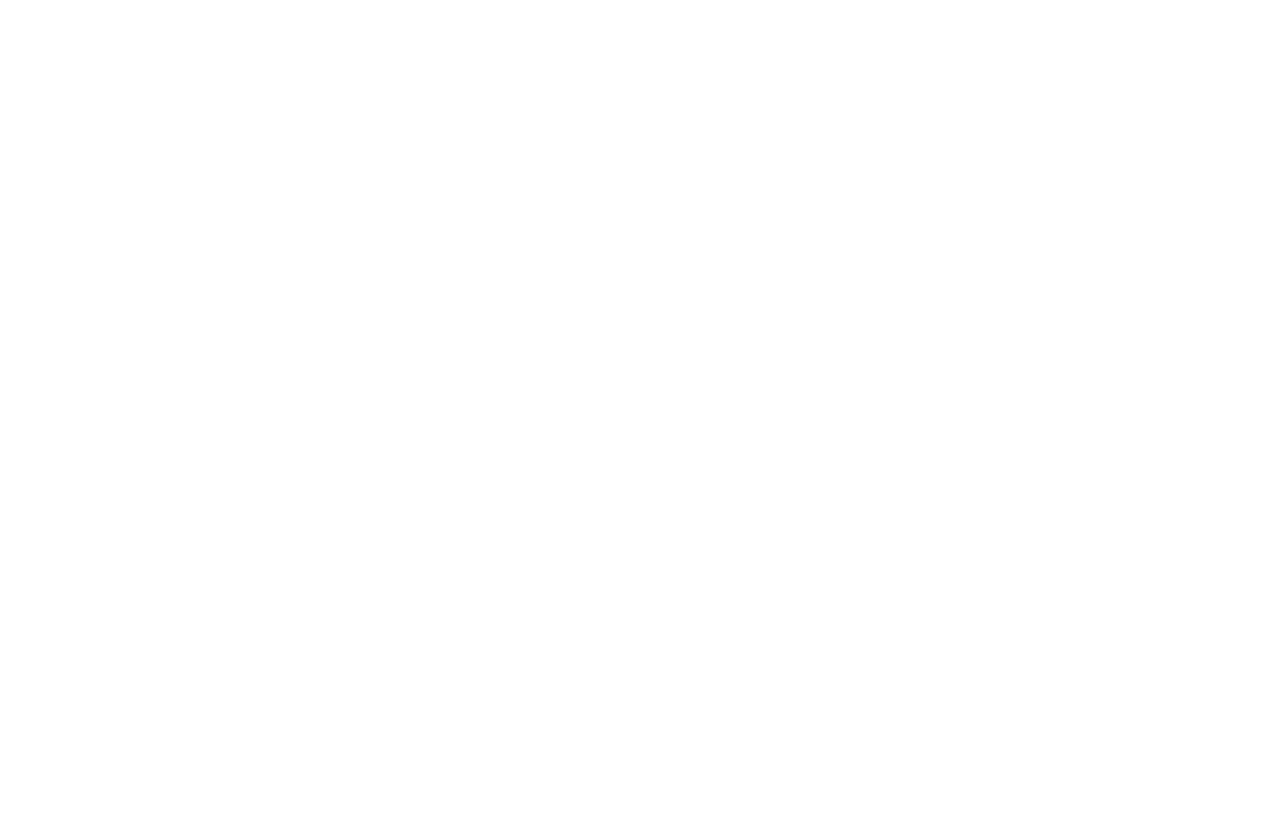
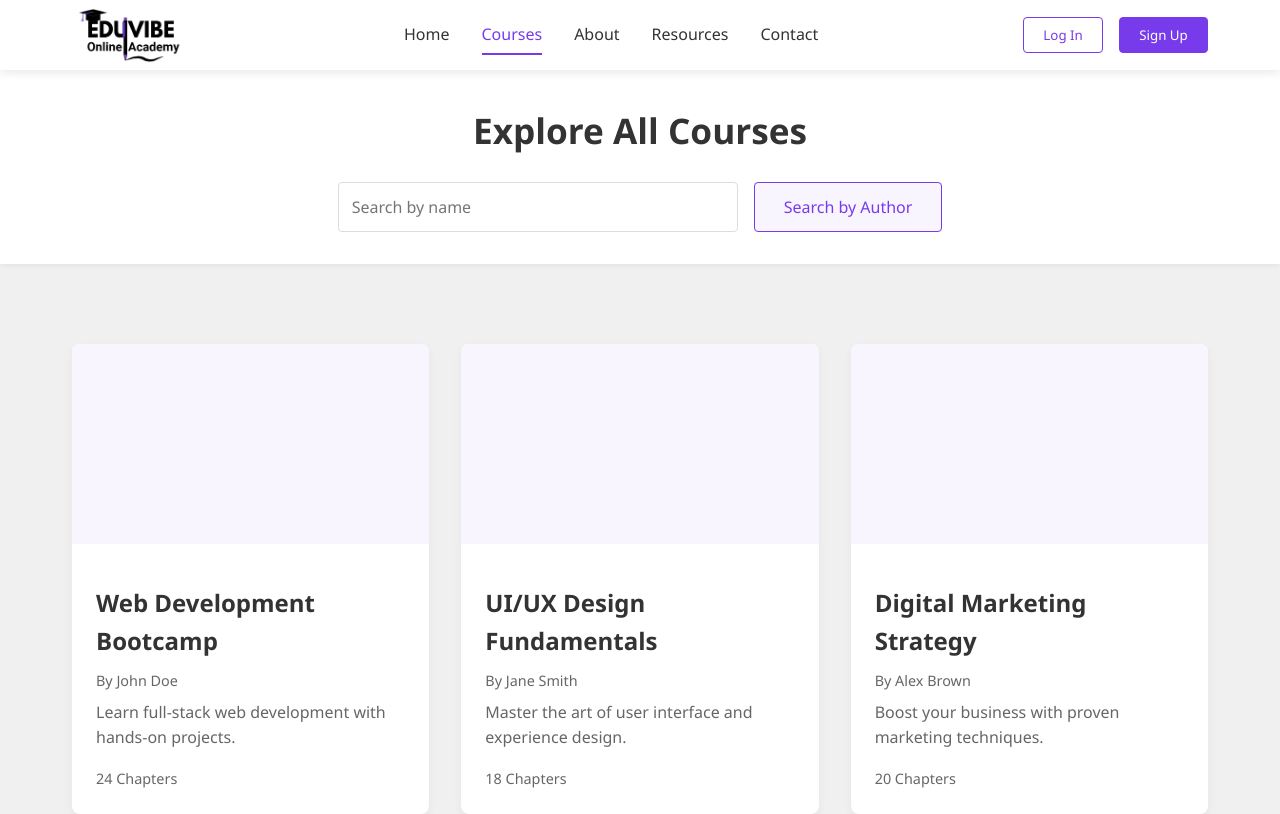
Before and after one commit to anupamamaheepala/EduVibeApp, a React (Create React App) app in the folder frontend/: page /courses in a window 1280 px wide. Before the commit this address had no page. Shown: the top 814 px of the page. Built offline with nearby package versions, Linux system fonts and the light colour scheme.

Commit message:
Display All Courses

```diff
--- a/frontend/src/App.js
+++ b/frontend/src/App.js
@@ -16,6 +16,7 @@
 import Home from './pages/Home';
 import Signup from './pages/Signup';
 import CourseForm from './pages/courses/AddCourseForm'; // Added import for CourseForm
+import AllCourses from './pages/courses/AllCourses';
 
 function App() {
   return (
@@ -25,6 +26,7 @@
           <Route path="/" element={<Home />} />
           <Route path="/signup" element={<Signup />} />
           <Route path="/add-course" element={<CourseForm />} /> {/* New route for CourseForm */}
+          <Route path="/courses" element={<AllCourses />} />
         </Routes>
       </Router>
     //</AuthProvider>
--- /dev/null
+++ b/frontend/src/css/all-courses.css
@@ -0,0 +1,154 @@
+:root {
+  --primary: #773beb;
+  --primary-light: #f8f5ff;
+  --gray: #f0f0f0;
+  --dark-gray: #333;
+  --white: #ffffff;
+}
+
+.all-courses-page {
+  padding-top: 70px; /* To account for fixed header */
+  background-color: var(--gray);
+  min-height: 100vh;
+}
+
+.semi-header {
+  padding: 2rem;
+  background-color: var(--white);
+  box-shadow: 0 2px 5px rgba(0, 0, 0, 0.05);
+}
+
+.search-container {
+  max-width: 1200px;
+  margin: 0 auto;
+  text-align: center;
+}
+
+.search-container h2 {
+  font-size: 2.2rem;
+  color: var(--dark-gray);
+  margin-bottom: 1.5rem;
+}
+
+.search-bar {
+  display: flex;
+  justify-content: center;
+  gap: 1rem;
+  flex-wrap: wrap;
+}
+
+.search-bar input {
+  width: 100%;
+  max-width: 400px;
+  padding: 0.8rem;
+  border: 1px solid #ddd;
+  border-radius: 4px;
+  font-size: 1rem;
+  color: var(--dark-gray);
+  background-color: var(--white);
+  transition: border-color 0.3s ease;
+}
+
+.search-bar input:focus {
+  outline: none;
+  border-color: var(--primary);
+}
+
+.toggle-search-btn {
+  padding: 0.8rem 1.8rem;
+  border-radius: 4px;
+  font-weight: 500;
+  font-size: 1rem;
+  cursor: pointer;
+  background-color: var(--primary-light);
+  color: var(--primary);
+  border: 1px solid var(--primary);
+  transition: all 0.3s ease;
+}
+
+.toggle-search-btn:hover {
+  background-color: var(--primary);
+  color: var(--white);
+}
+
+.courses-section {
+  padding: 5rem 2rem;
+  max-width: 1200px;
+  margin: 0 auto;
+}
+
+.courses-grid {
+  display: grid;
+  grid-template-columns: repeat(auto-fit, minmax(300px, 1fr));
+  gap: 2rem;
+}
+
+.course-card {
+  background-color: var(--white);
+  border-radius: 8px;
+  overflow: hidden;
+  box-shadow: 0 4px 10px rgba(0, 0, 0, 0.05);
+  transition: transform 0.3s ease;
+}
+
+.course-card:hover {
+  transform: translateY(-5px);
+}
+
+.course-image {
+  height: 200px;
+  background-color: var(--primary-light);
+  position: relative;
+}
+
+.course-content {
+  padding: 1.5rem;
+}
+
+.course-content h3 {
+  margin-bottom: 0.5rem;
+  color: var(--dark-gray);
+  font-size: 1.5rem;
+}
+
+.course-author {
+  color: #666;
+  font-size: 0.9rem;
+  margin-bottom: 0.5rem;
+}
+
+.course-description {
+  color: #666;
+  font-size: 1rem;
+  margin-bottom: 1rem;
+}
+
+.course-meta {
+  color: #666;
+  font-size: 0.9rem;
+}
+
+.no-courses {
+  text-align: center;
+  font-size: 1.2rem;
+  color: #666;
+  padding: 2rem;
+}
+
+@media (max-width: 768px) {
+  .semi-header {
+    padding: 1.5rem 1rem;
+  }
+
+  .search-container h2 {
+    font-size: 1.8rem;
+  }
+
+  .courses-section {
+    padding: 3rem 1rem;
+  }
+
+  .courses-grid {
+    grid-template-columns: 1fr;
+  }
+}
--- a/frontend/src/pages/Header.jsx
+++ b/frontend/src/pages/Header.jsx
@@ -1,6 +1,7 @@
 import React from 'react';
+import { NavLink } from 'react-router-dom'; // Import NavLink
 import '../css/header.css';
-import logo from '../images/logo.png'; // Import the logo image
+import logo from '../images/logo.png';
 
 const Header = () => {
   return (
@@ -11,11 +12,46 @@
         </div>
         <nav className="navigation">
           <ul>
-            <li><a href="/" className="active">Home</a></li>
-            <li><a href="/courses">Courses</a></li>
-            <li><a href="/about">About</a></li>
-            <li><a href="/resources">Resources</a></li>
-            <li><a href="/contact">Contact</a></li>
+            <li>
+              <NavLink
+                to="/"
+                className={({ isActive }) => (isActive ? 'active' : '')}
+              >
+                Home
+              </NavLink>
+            </li>
+            <li>
+              <NavLink
+                to="/courses"
+                className={({ isActive }) => (isActive ? 'active' : '')}
+              >
+                Courses
+              </NavLink>
+            </li>
+            <li>
+              <NavLink
+                to="/about"
+                className={({ isActive }) => (isActive ? 'active' : '')}
+              >
+                About
+              </NavLink>
+            </li>
+            <li>
+              <NavLink
+                to="/resources"
+                className={({ isActive }) => (isActive ? 'active' : '')}
+              >
+                Resources
+              </NavLink>
+            </li>
+            <li>
+              <NavLink
+                to="/contact"
+                className={({ isActive }) => (isActive ? 'active' : '')}
+              >
+                Contact
+              </NavLink>
+            </li>
           </ul>
         </nav>
         <div className="auth-buttons">
--- /dev/null
+++ b/frontend/src/pages/courses/AllCourses.jsx
@@ -0,0 +1,95 @@
+import React, { useState } from 'react';
+import Header from '../Header';
+import Footer from '../Footer';
+import '../../css/all-courses.css';
+
+// Mock data (replace with actual data fetch)
+const mockCourses = [
+  {
+    id: 1,
+    name: 'Web Development Bootcamp',
+    author: 'John Doe',
+    description: 'Learn full-stack web development with hands-on projects.',
+    chapters: 24,
+    image: '', // Placeholder for image URL
+  },
+  {
+    id: 2,
+    name: 'UI/UX Design Fundamentals',
+    author: 'Jane Smith',
+    description: 'Master the art of user interface and experience design.',
+    chapters: 18,
+    image: '',
+  },
+  {
+    id: 3,
+    name: 'Digital Marketing Strategy',
+    author: 'Alex Brown',
+    description: 'Boost your business with proven marketing techniques.',
+    chapters: 20,
+    image: '',
+  },
+];
+
+const AllCourses = () => {
+  const [searchTerm, setSearchTerm] = useState('');
+  const [searchBy, setSearchBy] = useState('name'); // 'name' or 'author'
+
+  // Filter courses based on search term and search type
+  const filteredCourses = mockCourses.filter((course) =>
+    searchBy === 'name'
+      ? course.name.toLowerCase().includes(searchTerm.toLowerCase())
+      : course.author.toLowerCase().includes(searchTerm.toLowerCase())
+  );
+
+  const toggleSearchBy = () => {
+    setSearchBy(searchBy === 'name' ? 'author' : 'name');
+    setSearchTerm(''); // Clear search term when toggling
+  };
+
+  return (
+    <div className="all-courses-page">
+      <Header />
+      <div className="semi-header">
+        <div className="search-container">
+          <h2>Explore All Courses</h2>
+          <div className="search-bar">
+            <input
+              type="text"
+              placeholder={`Search by ${searchBy}`}
+              value={searchTerm}
+              onChange={(e) => setSearchTerm(e.target.value)}
+            />
+            <button className="toggle-search-btn" onClick={toggleSearchBy}>
+              Search by {searchBy === 'name' ? 'Author' : 'Name'}
+            </button>
+          </div>
+        </div>
+      </div>
+      <div className="courses-section">
+        <div className="courses-grid">
+          {filteredCourses.length > 0 ? (
+            filteredCourses.map((course) => (
+              <div key={course.id} className="course-card">
+                <div className="course-image"></div>
+                <div className="course-content">
+                  <h3>{course.name}</h3>
+                  <p className="course-author">By {course.author}</p>
+                  <p className="course-description">{course.description}</p>
+                  <div className="course-meta">
+                    <span>{course.chapters} Chapters</span>
+                  </div>
+                </div>
+              </div>
+            ))
+          ) : (
+            <p className="no-courses">No courses found.</p>
+          )}
+        </div>
+      </div>
+      <Footer />
+    </div>
+  );
+};
+
+export default AllCourses;
```
